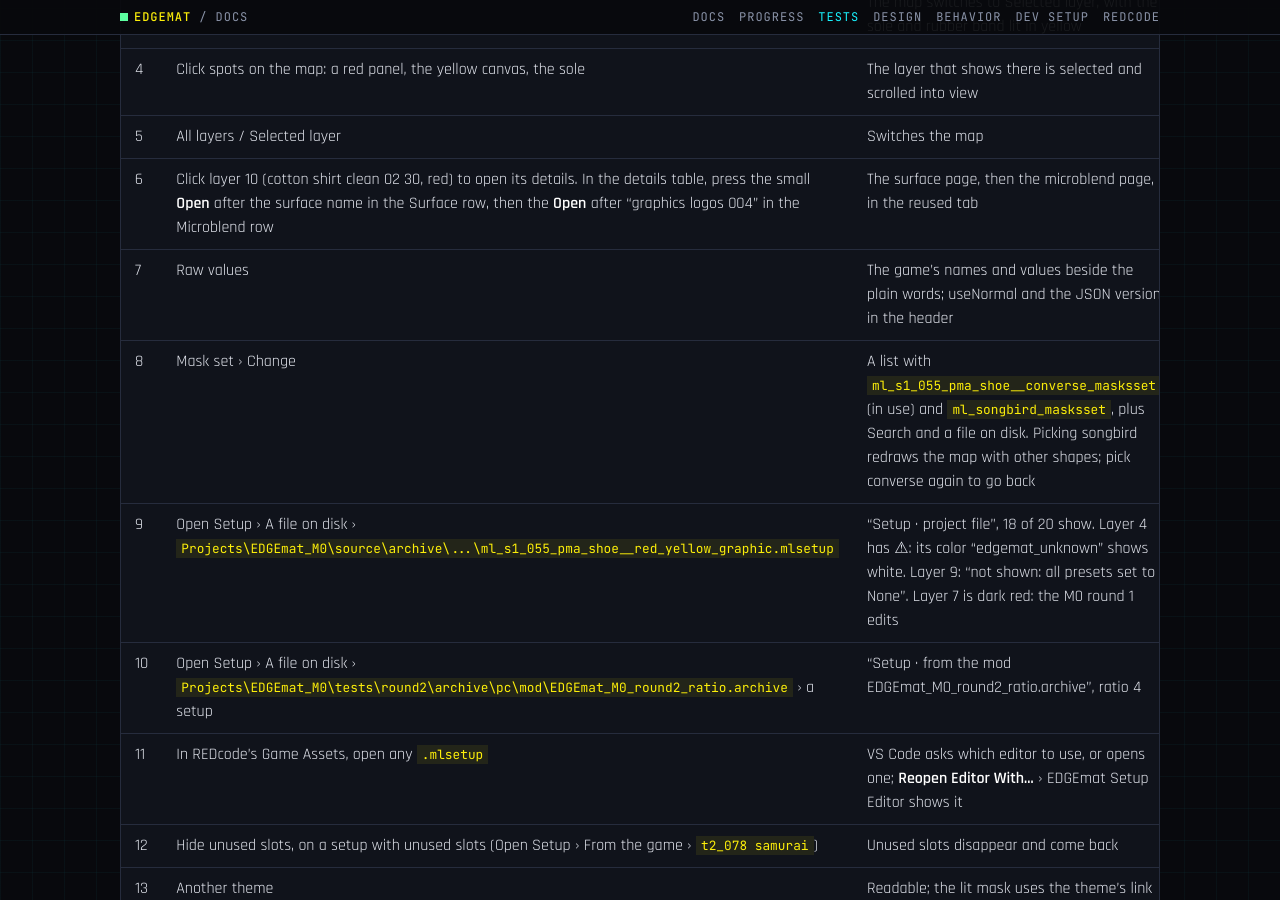
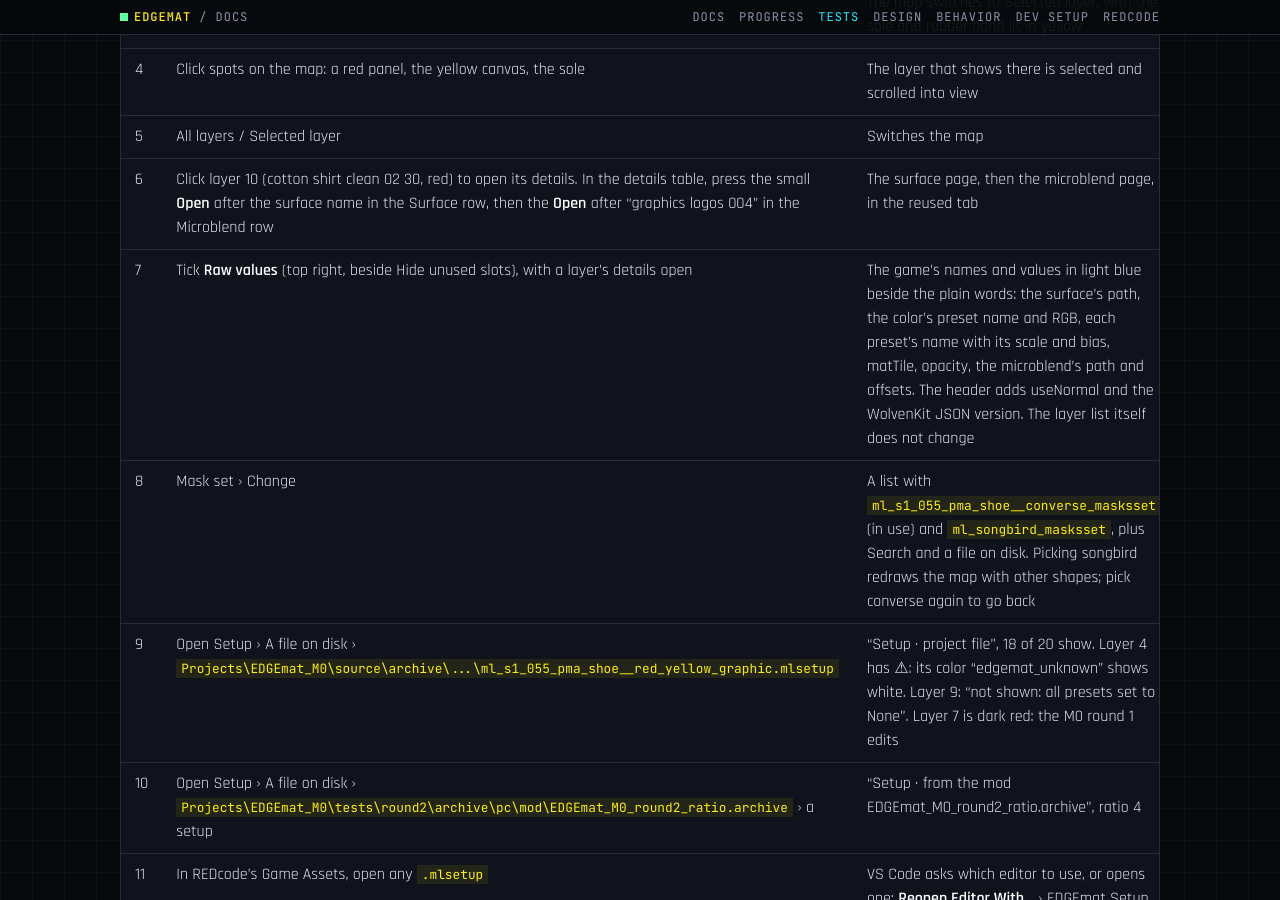
Before and after one commit to Edgemodders/EDGEmat, a Jekyll site: the page built from docs/testing.md, in a window 1280 px wide and 900 px high, scrolled down 4760 px. Built offline with Jekyll 4.4.1, drawn with Linux system fonts in a browser that asks for light colours; our own code applies the rules of GitHub Pages for plain Markdown files.

Commit message:
Tests: say where Raw values is and what it shows
Co-Authored-By: Claude Opus 5.5 <noreply@anthropic.com>

```diff
--- a/docs/testing.md
+++ b/docs/testing.md
@@ -114,7 +114,7 @@ Built 2026-10-17; **not yet run in VS Code.** Rendered before that in headless C
 | 4 | Click spots on the map: a red panel, the yellow canvas, the sole | The layer that shows there is selected and scrolled into view |
 | 5 | All layers / Selected layer | Switches the map |
 | 6 | Click layer 10 (cotton shirt clean 02 30, red) to open its details. In the details table, press the small **Open** after the surface name in the Surface row, then the **Open** after "graphics logos 004" in the Microblend row | The surface page, then the microblend page, in the reused tab |
-| 7 | Raw values | The game's names and values beside the plain words; useNormal and the JSON version in the header |
+| 7 | Tick **Raw values** (top right, beside Hide unused slots), with a layer's details open | The game's names and values in light blue beside the plain words: the surface's path, the color's preset name and RGB, each preset's name with its scale and bias, matTile, opacity, the microblend's path and offsets. The header adds useNormal and the WolvenKit JSON version. The layer list itself does not change |
 | 8 | Mask set › Change | A list with `ml_s1_055_pma_shoe__converse_masksset` (in use) and `ml_songbird_masksset`, plus Search and a file on disk. Picking songbird redraws the map with other shapes; pick converse again to go back |
 | 9 | Open Setup › A file on disk › `Projects\EDGEmat_M0\source\archive\...\ml_s1_055_pma_shoe__red_yellow_graphic.mlsetup` | "Setup · project file", 18 of 20 show. Layer 4 has ⚠: its color "edgemat_unknown" shows white. Layer 9: "not shown: all presets set to None". Layer 7 is dark red: the M0 round 1 edits |
 | 10 | Open Setup › A file on disk › `Projects\EDGEmat_M0\tests\round2\archive\pc\mod\EDGEmat_M0_round2_ratio.archive` › a setup | "Setup · from the mod EDGEmat_M0_round2_ratio.archive", ratio 4 |
```
